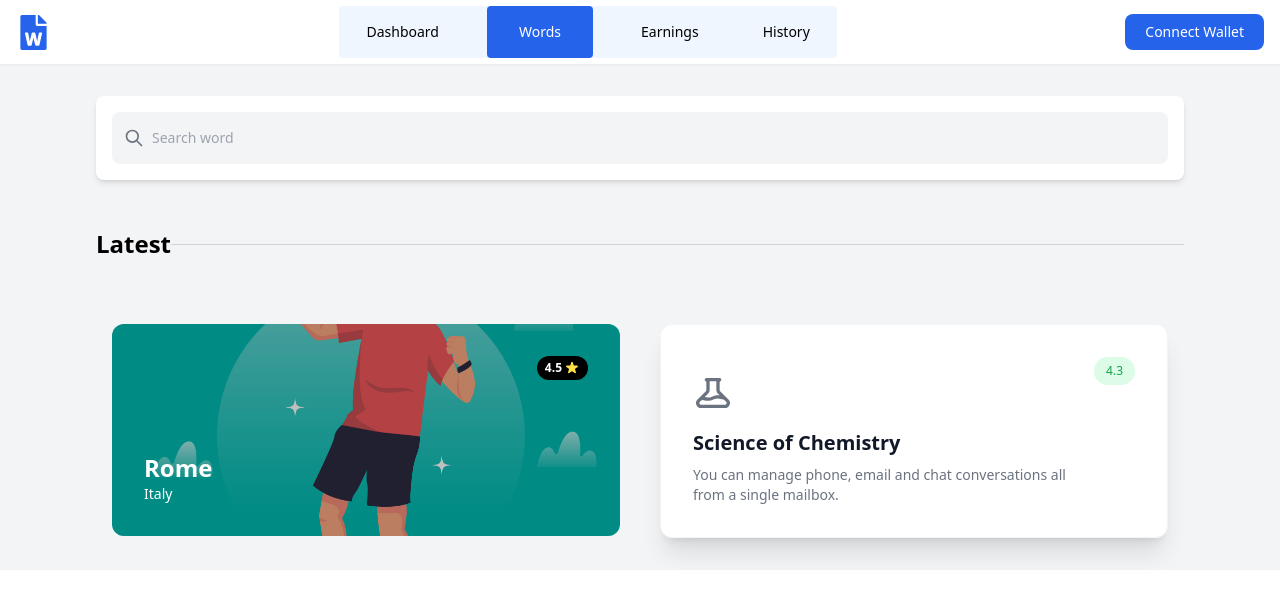
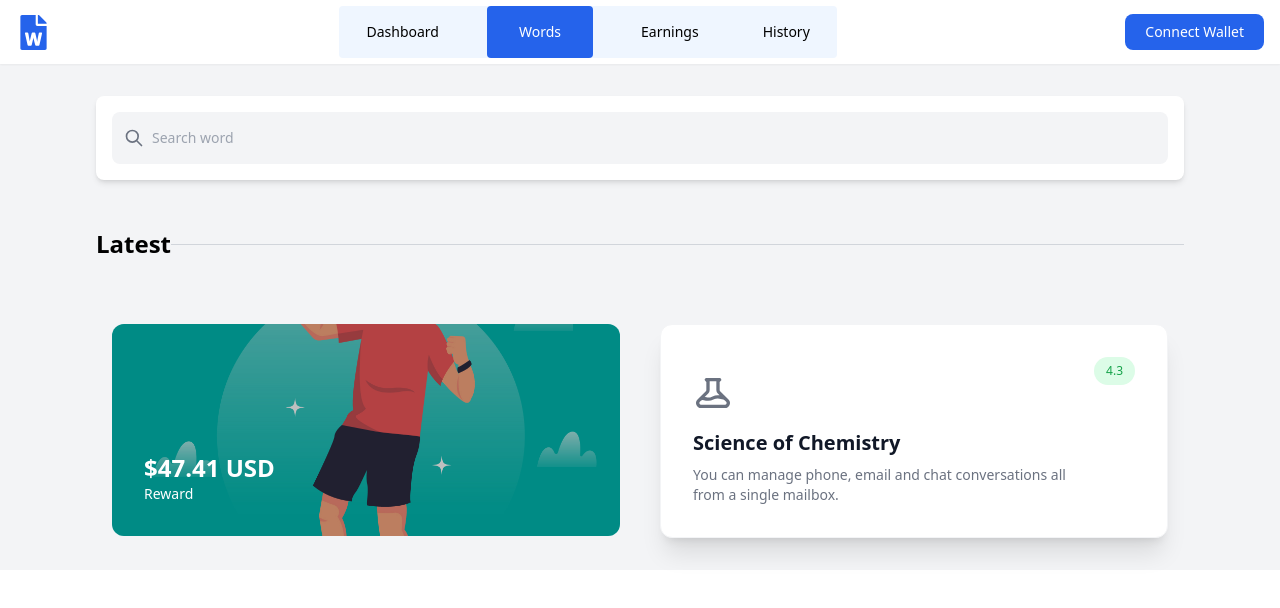
Before and after one commit to kwakyebrilliant/playme, a React (Create React App) app: page /word in a window 1280 px wide. Shown: the top 608 px of the page. Built offline with nearby package versions, Linux system fonts and the light colour scheme; the HTML template or start-up script is replaced by a standard one.

Commit message:
word updates

```diff
--- a/src/dashboard/Word.js
+++ b/src/dashboard/Word.js
@@ -49,27 +49,10 @@ function Word() {
 
           <div className="relative flex items-start justify-between p-4 sm:p-6 lg:p-8">
             <div className="sm:pt-18 pt-12 text-white lg:pt-24">
-              <h3 className="text-xl font-bold sm:text-2xl">Rome</h3>
+              <h3 className="text-xl font-bold sm:text-2xl">$47.41 USD</h3>
 
-              <p className="text-sm">Italy</p>
+              <p className="text-sm">Reward</p>
             </div>
-
-            <span
-              className="inline-flex items-center gap-0.5 rounded-full bg-black px-2 py-1 text-xs font-semibold text-white"
-            >
-              4.5
-
-              <svg
-                xmlns="http://www.w3.org/2000/svg"
-                className="h-4 w-4 text-yellow-300"
-                viewBox="0 0 20 20"
-                fill="currentColor"
-              >
-                <path
-                  d="M9.049 2.927c.3-.921 1.603-.921 1.902 0l1.07 3.292a1 1 0 00.95.69h3.462c.969 0 1.371 1.24.588 1.81l-2.8 2.034a1 1 0 00-.364 1.118l1.07 3.292c.3.921-.755 1.688-1.54 1.118l-2.8-2.034a1 1 0 00-1.175 0l-2.8 2.034c-.784.57-1.838-.197-1.539-1.118l1.07-3.292a1 1 0 00-.364-1.118L2.98 8.72c-.783-.57-.38-1.81.588-1.81h3.461a1 1 0 00.951-.69l1.07-3.292z"
-                />
-              </svg>
-            </span>
           </div>
         </a>
         </div>
```
